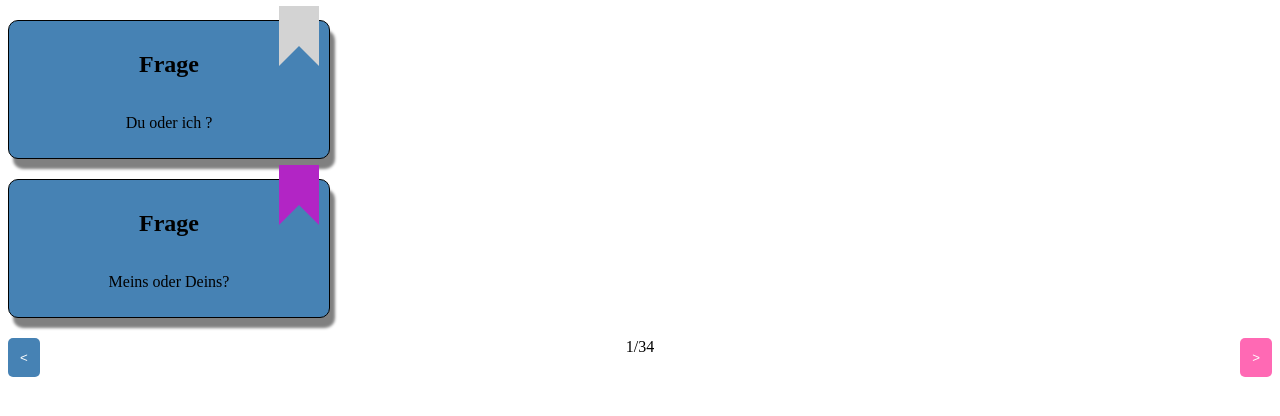
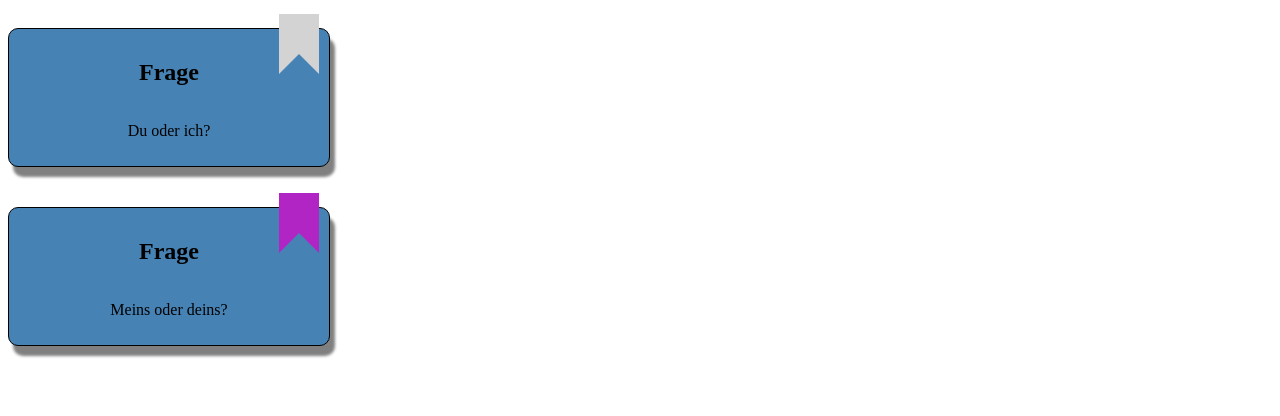
Before and after one commit to pascalweber85/react-playground, a React (Vite) app: page / in a window 1280 px wide. Shown: the top 416 px of the page. Built offline with nearby package versions, Linux system fonts and the light colour scheme.

Commit message:
change Cardsetups

```diff
--- /dev/null
+++ b/src/App.css
@@ -0,0 +1,4 @@
+.App {
+  margin: 0;
+  display: grid;
+}
--- a/src/App.jsx
+++ b/src/App.jsx
@@ -1,14 +1,21 @@
 import * as React from 'react'
+import Cards from './Cards'
+import './App.css'
 
-import Pagination from './Pagination'
-import Cards from './Cards'
+const cards = [
+  { title: 'Frage', text: 'Du oder ich?', isBookmarked: false, id: 1 },
+  { title: 'Frage', text: 'Meins oder deins?', isBookmarked: true, id: 2 },
+]
 
 export default () => {
   return (
-    <div>
-      <Cards title="Frage" text="Du oder ich ?" />
-      <Cards title="Frage" text="Meins oder Deins?" isBookmarked />
-      <Pagination isLeftDisabled text="1/34" />
+    <div className="App">
+      {/* <Cards title="Frage" text="Du oder ich ?" />
+      <Cards title="Frage" text="Meins oder Deins?" isBookmarked /> */}
+
+      {cards.map(({ id, title, text, isBookmarked }) => (
+        <Cards key={id} title={title} text={text} isBookmarked={isBookmarked} />
+      ))}
     </div>
   )
 }
```
